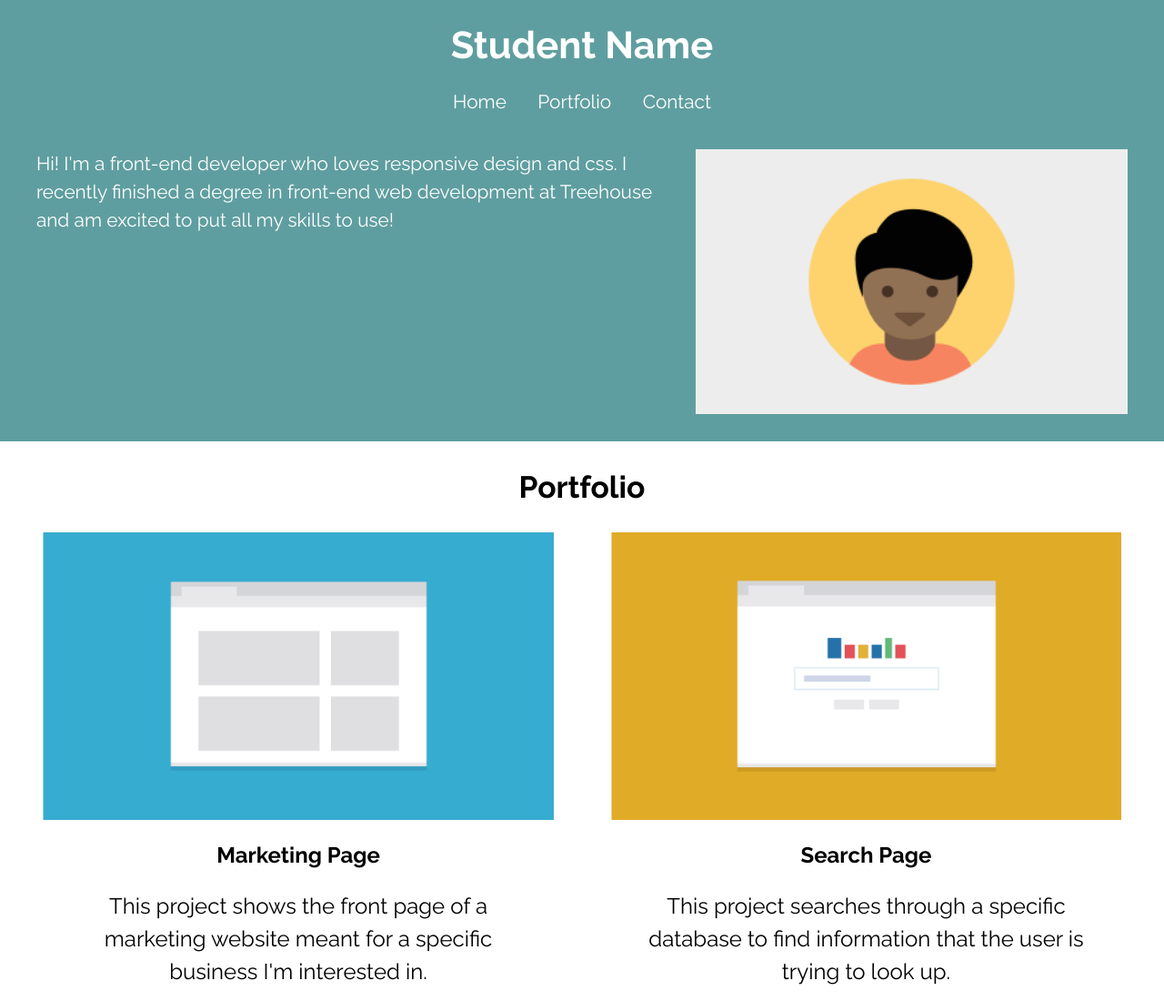
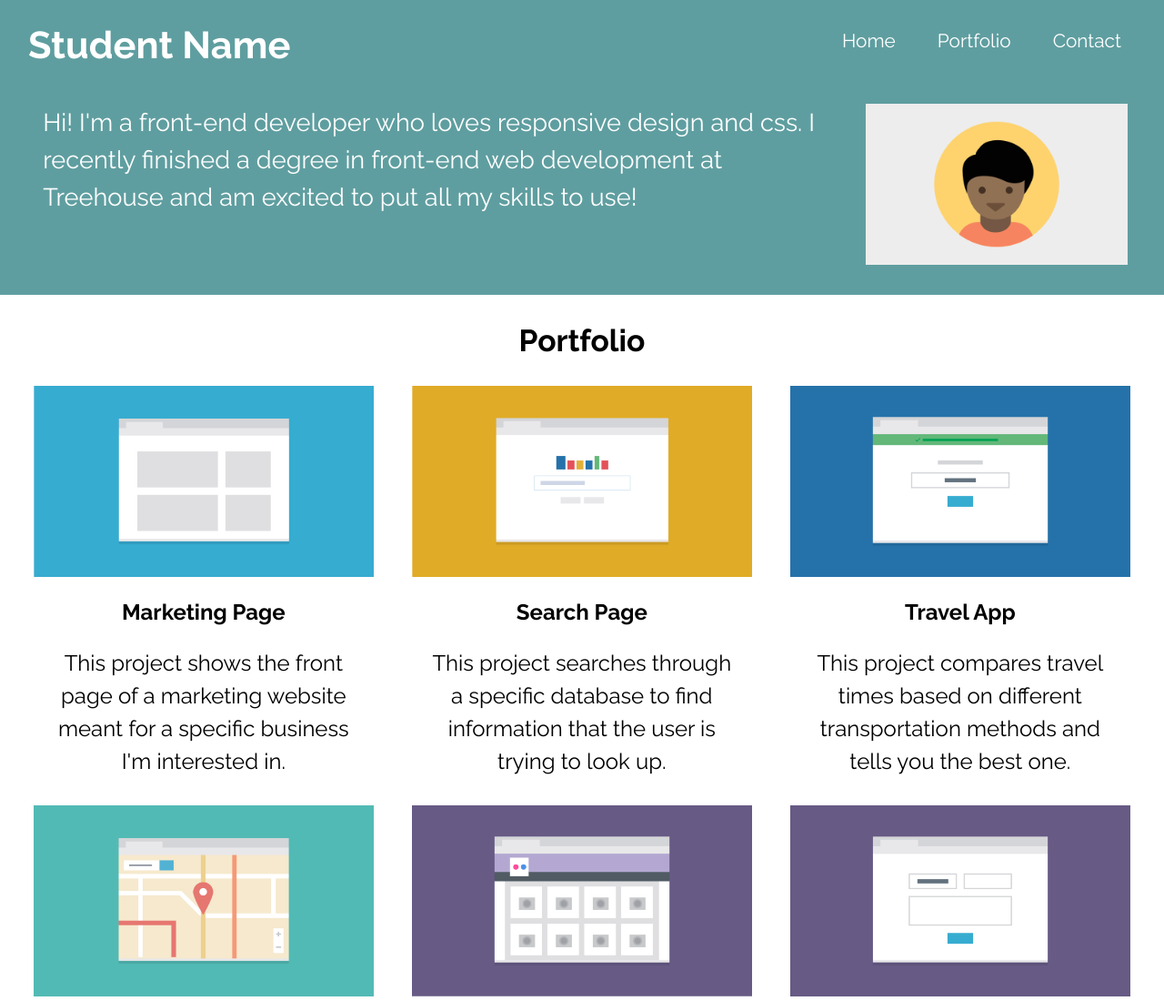
Before and after one commit to eddvq/CSS-Project-2, a plain HTML site: page index.html in a window 1280 px wide. Shown: the top 1100 px of the page at 91% size. Drawn offline with Linux system fonts and the light colour scheme.

Commit message:
Large Screen Layouts Done

```diff
--- a/css/style.css
+++ b/css/style.css
@@ -308,6 +308,38 @@ h1 {
 }
 
 @media (min-width: 1024px){
+.main-header div,
+.main-header ul {
+    display: flex;
+}
+
+.main-header h1 {
+    margin-right: auto;
+}
+
+.main-header li{
+    flex-direction: row;
+    align-self: center;
+    margin-left: 1em;
+}
+
+    .intro-bits p {
+        font-size: 1.7em;
+    }
+
+.main-header ul {
+    margin-right: 1em;
+}
+
+    .col {
+    display: inline-block;
+    width: 33.3%;
+    margin-right: -4px;
+    vertical-align: top;
+}
+    #profile-pic {
+    width: 25%;
+    }
 
 }
 
```
